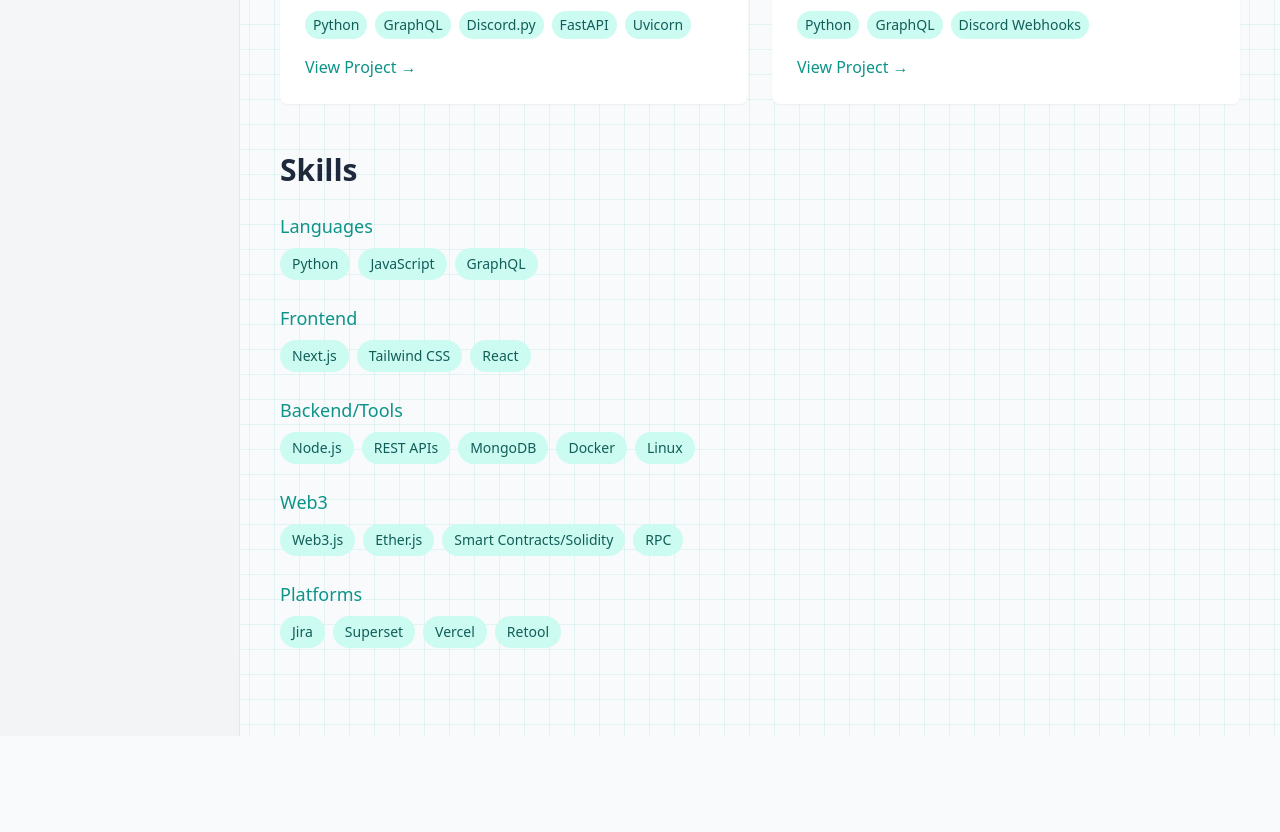
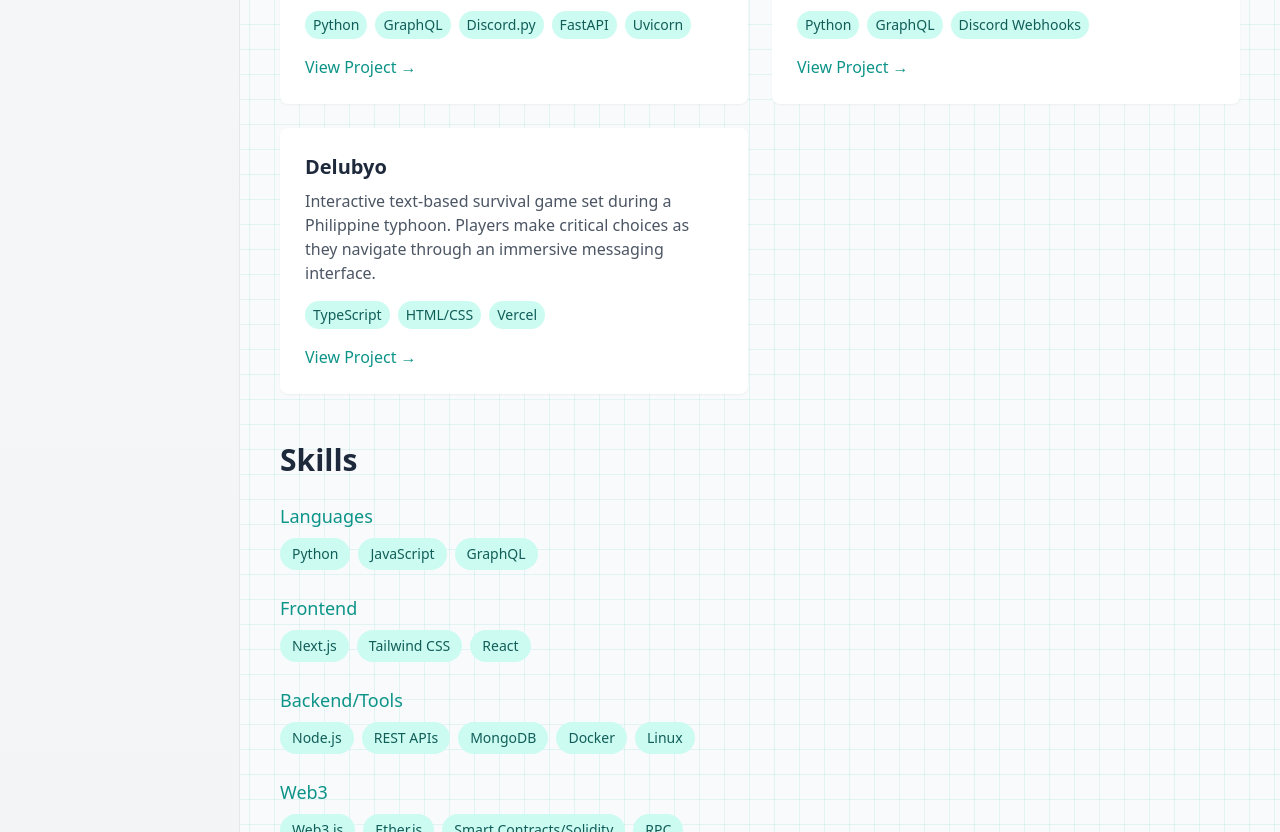
Before and after one commit to komiwalnut/portfolio, a Next.js app: page / in a window 1280 px wide. Shown: the part 1900-2732 px from the top of the page. Before the commit the page ends 2636 px from the top, so only its background shows below. Built offline with nearby package versions, Linux system fonts and the light colour scheme.

Commit message:
Update projects.js

```diff
--- a/src/data/projects.js
+++ b/src/data/projects.js
@@ -46,5 +46,11 @@
       description: "Tracks sales data for the Wild Forest NFT Trading Contest, monitoring raffle entries and weekly prize winners.",
       tech: ["Python", "GraphQL", "Discord Webhooks"],
       link: "https://github.com/komiwalnut/sabong-saga-legacy-mint-tracker"
+    },
+    {
+      title: "Delubyo",
+      description: "Interactive text-based survival game set during a Philippine typhoon. Players make critical choices as they navigate through an immersive messaging interface.",
+      tech: ["TypeScript", "HTML/CSS", "Vercel"],
+      link: "https://github.com/komiwalnut/delubyo"
     }
   ];
```
